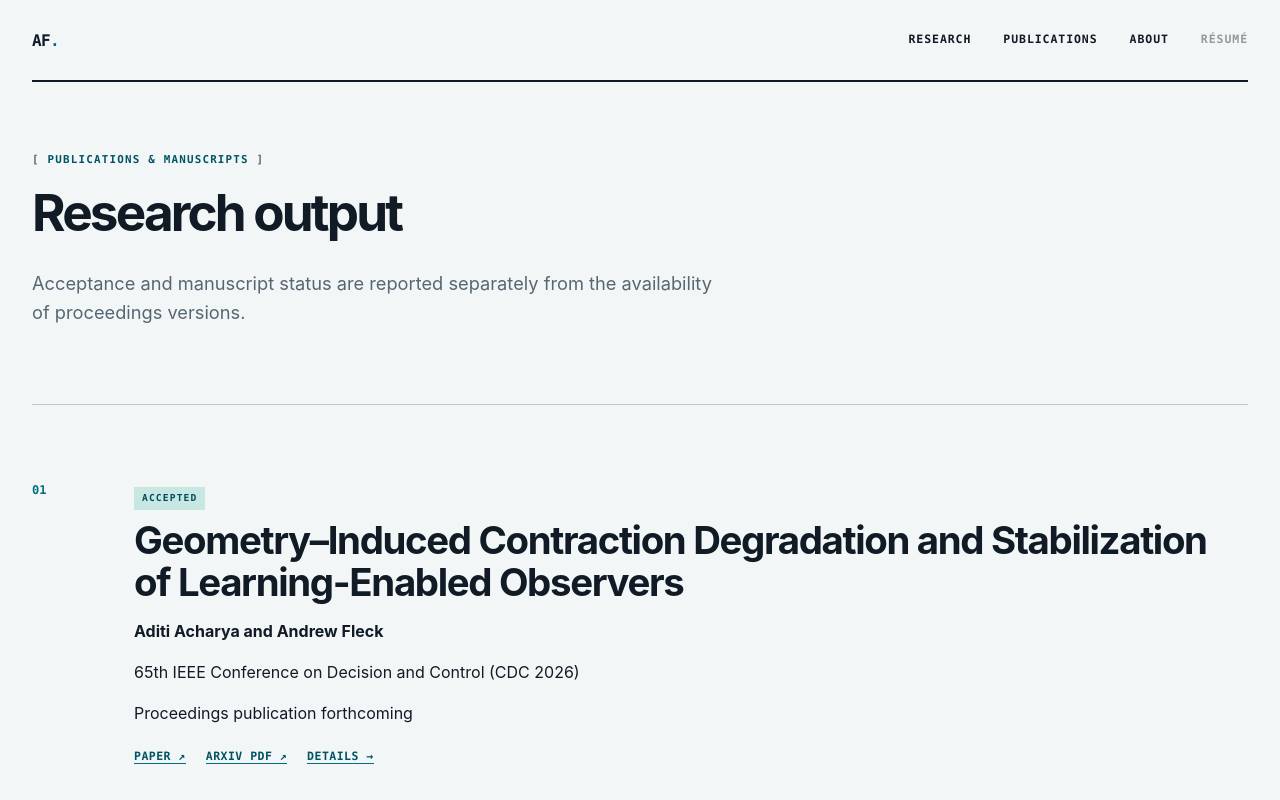
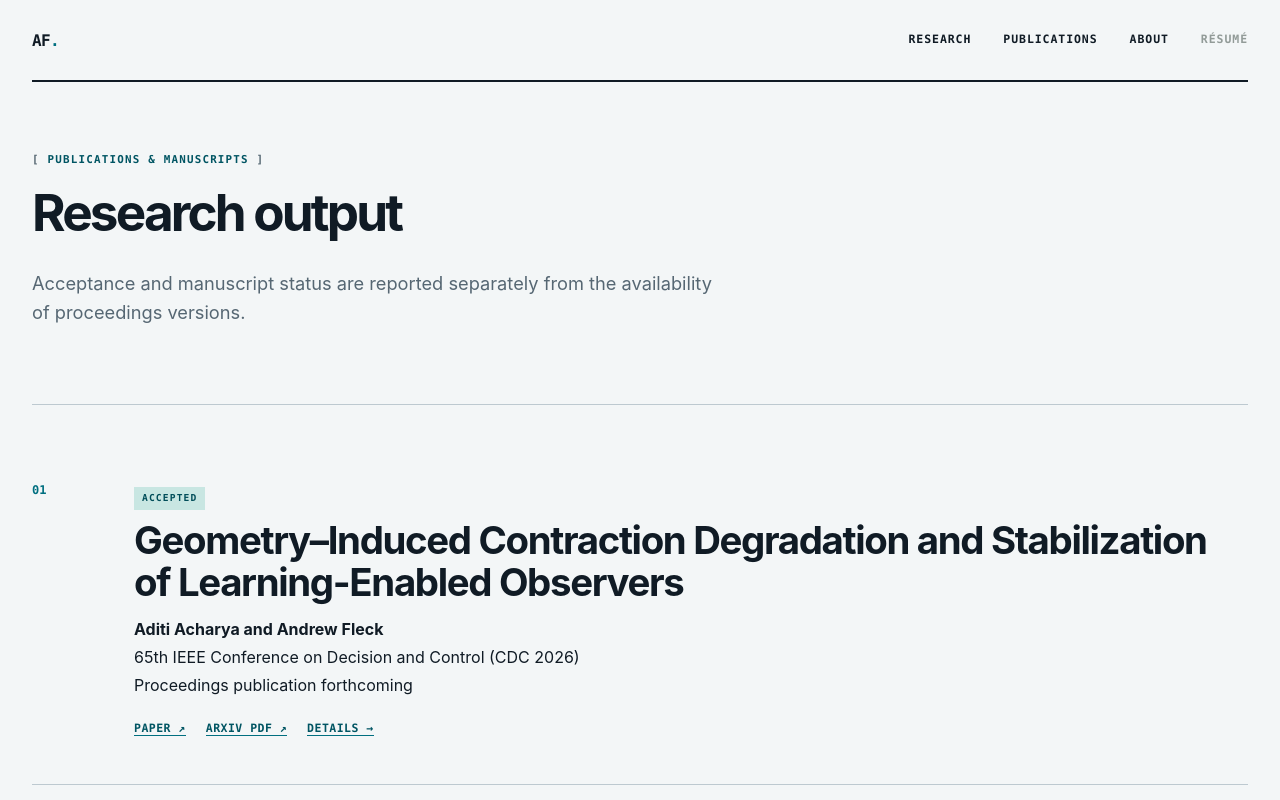
Before and after one commit to afleck18/andrew-fleck-portfolio, a Next.js app: page /publications in a window 1280 px wide. Shown: the top 800 px of the page. Built offline with nearby package versions, Linux system fonts and the light colour scheme; no server answers.

Commit message:
Tighten publication metadata spacing

```diff
--- a/app/globals.css
+++ b/app/globals.css
@@ -61,6 +61,6 @@ footer{border-top:2px solid var(--ink);font-family:var(--mono)}
 @media(max-width:950px){.engineering-hero{grid-template-columns:1fr}.hero-console{min-height:360px}.work-heading{grid-template-columns:1fr}.work-grid{grid-template-columns:1fr 1fr}.work-card:last-child{grid-column:1/-1}}
 @media(max-width:700px){.engineering-hero{padding:58px 0}.hero-copy h1{font-size:2.65rem}.bio-strip,.output-section{grid-template-columns:1fr;gap:1.5rem}.work-grid{grid-template-columns:1fr}.work-card:last-child{grid-column:auto}.output-list article{grid-template-columns:42px 1fr}.output-list .status{grid-column:2}}
 
-.accepted{background:#c8e6e2;color:#004d59}.publication-authors{font-weight:650;color:var(--ink)!important}.publication-actions{display:flex;flex-wrap:wrap;align-items:center;gap:1.25rem;margin-top:1.5rem}.publication-actions>a:not(.button){font:700 .72rem var(--mono);text-transform:uppercase;letter-spacing:.04em;color:var(--teal-dark);border-bottom:1px solid var(--teal)}
+.accepted{background:#c8e6e2;color:#004d59}.publication-authors{font-weight:650;color:var(--ink)!important}.publication-list .publication-authors{margin:.85rem 0 .2rem}.publication-list .publication-authors~p{margin:.2rem 0}.publication-actions{display:flex;flex-wrap:wrap;align-items:center;gap:1.25rem;margin-top:1.5rem}.publication-actions>a:not(.button){font:700 .72rem var(--mono);text-transform:uppercase;letter-spacing:.04em;color:var(--teal-dark);border-bottom:1px solid var(--teal)}
 .paper-header{padding:70px 0 64px;border-bottom:1px solid var(--line)}.paper-header h1{font-size:clamp(2.3rem,4vw,3.8rem);line-height:1.08;letter-spacing:-.04em;max-width:1000px;margin:0}.paper-authors{font-size:1.05rem;font-weight:650;margin:1.5rem 0 .5rem}.acceptance-note{max-width:790px;color:var(--muted);font-size:1.05rem;margin:0}.paper-layout{display:grid;grid-template-columns:260px 1fr;gap:6vw;padding:64px 0 90px}.paper-layout aside dl{margin:0}.paper-layout aside dl>div{padding:1rem 0;border-top:1px solid var(--line)}.paper-layout aside dt{font:700 .68rem var(--mono);text-transform:uppercase;letter-spacing:.06em;color:var(--teal-dark)}.paper-layout aside dd{margin:.35rem 0 0;font-size:.88rem}.paper-body{max-width:780px}.paper-body section{margin-bottom:3rem}.paper-body h2{font-size:1.65rem;margin-bottom:1.2rem}.paper-body p{line-height:1.75}.citation{padding:1.25rem;border-left:3px solid var(--teal);background:var(--panel)}
 @media(max-width:700px){.paper-header{padding:54px 0}.paper-layout{grid-template-columns:1fr;padding:48px 0 70px}.paper-header h1{font-size:2.25rem}.publication-actions{align-items:flex-start}}
```
